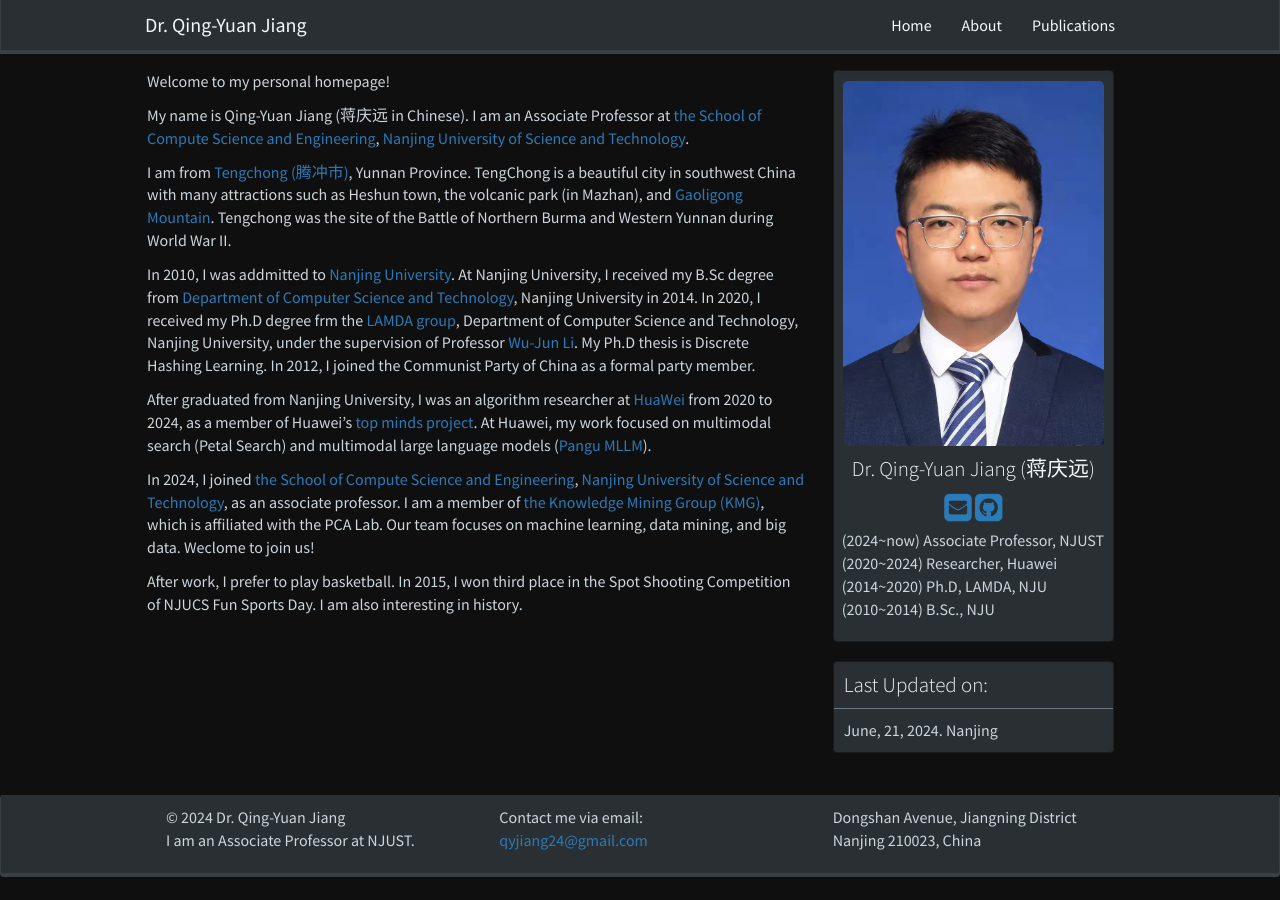
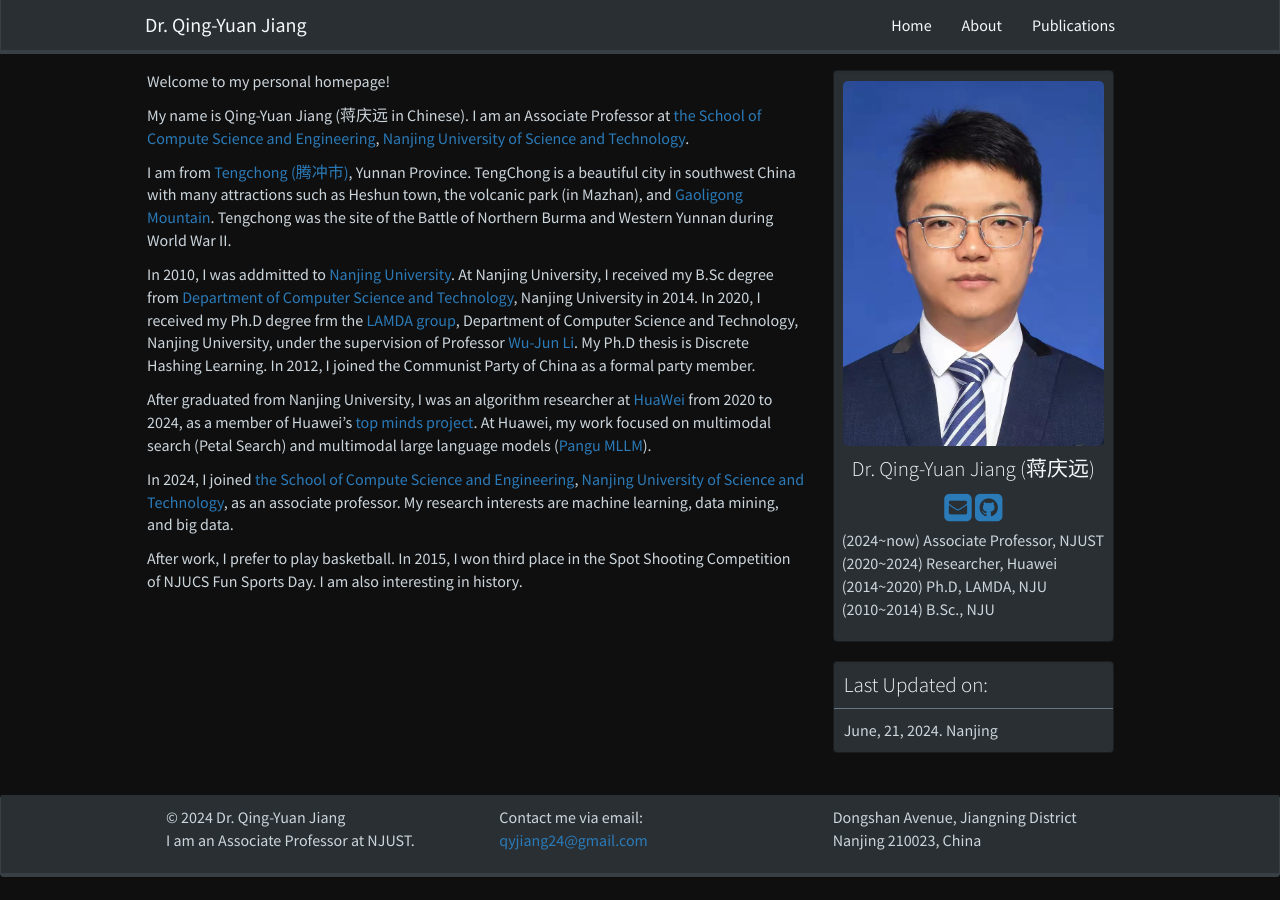
Before and after one commit to jiangqy/jiangqy.github.io, a Jekyll site: the page built from _pages/home.md, in a window 1280 px wide. Built offline with Jekyll 4.4.1, drawn with Linux system fonts in a browser that asks for light colours; nearby versions of some CDN libraries; a style sheet for code colours, icons or effects is not loaded.

Commit message:
update njust

```diff
--- a/_pages/home.md
+++ b/_pages/home.md
@@ -19,6 +19,6 @@ In 2010, I was addmitted to <a href="https://www.nju.edu.cn/" _target="_blank">N
 
 After graduated from Nanjing University, I was an algorithm researcher at <a href="https://www.huawei.com/cn/" _target="_blank">HuaWei</a> from 2020 to 2024, as a member of Huawei's <a href="https://career.huawei.com/reccampportal/portal5/topminds.html" _target="_blank">top minds project</a>. At Huawei, my work focused on multimodal search (Petal Search) and multimodal large language models (<a href="https://www.huaweicloud.com/product/pangu.html" target="_blank">Pangu MLLM</a>).
 
-In 2024, I joined <a href="https://cs.njust.edu.cn/" target="_blank">the School of Compute Science and Engineering</a>, <a href="https://www.njust.edu.cn/" target="_blank">Nanjing University of Science and Technology</a>, as an associate professor. I am a member of <a href="http://www.njustkmg.cn/" target="_blank">the Knowledge Mining Group (KMG)</a>, which is affiliated with the PCA Lab. Our team focuses on machine learning, data mining, and big data. Weclome to join us!
+In 2024, I joined <a href="https://cs.njust.edu.cn/" target="_blank">the School of Compute Science and Engineering</a>, <a href="https://www.njust.edu.cn/" target="_blank">Nanjing University of Science and Technology</a>, as an associate professor. My research interests are machine learning, data mining, and big data.
 
 After work, I prefer to play basketball. In 2015, I won third place in the Spot Shooting Competition of NJUCS Fun Sports Day. I am also interesting in history.
```
Also changed, not shown: _pages/about.md (+2 -1 lines).
